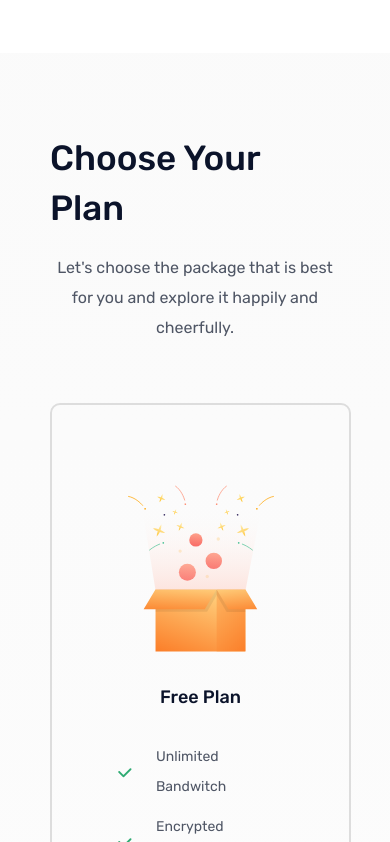
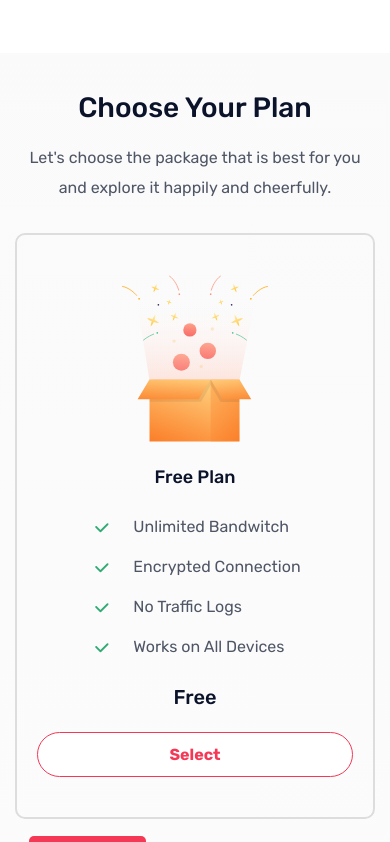
Before and after one commit to Dailton-Bastos/lasles-vpn, a React (Vite) app: page / in a window 390 px wide. Shown: the part 1862-2704 px from the top of the page. Built offline with nearby package versions, Linux system fonts and the light colour scheme; no server answers.

Commit message:
style(plans): add responsive mode

```diff
--- a/src/components/Featured/styles.ts
+++ b/src/components/Featured/styles.ts
@@ -5,4 +5,8 @@ export const Wrapper = styled.section`
   padding: 80px 50px 30px;
   overflow: hidden;
   width: 100%;
+
+  @media only screen and (max-width: 1125px) {
+    padding: 30px 15px;
+  }
 `;
--- a/src/components/Plans/Plan/index.tsx
+++ b/src/components/Plans/Plan/index.tsx
@@ -1,35 +1,16 @@
-import React from 'react';
-
+import { PlanProps } from '~/@types/plan';
 import { ReactComponent as FreeSVG } from '~/assets/plan.svg';
 
 import * as Styled from './styles';
 
-type Plan = {
-  id: number;
-  title: string;
-  value: number;
-  benefits: string[];
-};
-
-type PlanProps = {
-  selectedId?: number;
-  plan: Plan;
-  onClick: () => void;
-  recommended?: boolean;
-};
-
 export const Plan = ({
   plan,
-  selectedId,
+  selected,
   onClick,
   recommended = false,
 }: PlanProps) => {
   return (
-    <Styled.Wrapper
-      className={`${selectedId === plan.id ? 'selected' : ''} ${
-        recommended ? 'recommended' : ''
-      }`}
-    >
+    <Styled.Wrapper selected={selected} recommended={recommended}>
       <FreeSVG />
 
       <h3>{plan.title}</h3>
@@ -40,7 +21,7 @@ export const Plan = ({
         })}
       </ul>
 
-      <Styled.Bottom>
+      <Styled.Bottom selected={selected}>
         {plan.value >= 1 ? (
           <p>
             <strong>${plan.value}</strong> / mo
--- a/src/components/Plans/Plan/styles.ts
+++ b/src/components/Plans/Plan/styles.ts
@@ -1,6 +1,11 @@
-import styled from 'styled-components';
+import styled, { css } from 'styled-components';
 
-export const Wrapper = styled.div`
+type Props = {
+  selected: boolean;
+  recommended: boolean;
+};
+
+export const Wrapper = styled.div<Props>`
   align-items: center;
   border: 2px solid #ddd;
   border-radius: 10px;
@@ -10,7 +15,19 @@ export const Wrapper = styled.div`
   padding: 80px 60px 50px;
   position: relative;
 
-  &.recommended {
+  @media only screen and (max-width: 1125px) {
+    padding: 40px 20px;
+  }
+
+  ${({ selected }) =>
+    selected &&
+    css`
+    border: 2px solid var(--red-500);
+  `}
+
+  ${({ recommended }) =>
+    recommended &&
+    css`
     &::before {
         content: 'Recommended';
         background: var(--red-500);
@@ -24,7 +41,7 @@ export const Wrapper = styled.div`
         left: 12px;
         top: -15px;
       }
-  }
+  `}
 
   h3 {
     color: var(--gray-900);
@@ -32,11 +49,19 @@ export const Wrapper = styled.div`
     font-weight: 500;
     line-height: 30px;
     margin: 30px 0;
+
+    @media only screen and (max-width: 1125px) {
+      margin: 20px 0;
+    }
   }
 
   ul {
     list-style: none;
     margin-bottom: 50px;
+
+    @media only screen and (max-width: 1125px) {
+      margin-bottom: 20px;
+    }
 
     li {
       align-items: center;
@@ -44,6 +69,10 @@ export const Wrapper = styled.div`
       font-size: 1.4rem;
       gap: 20px;
       line-height: 30px;
+
+      @media only screen and (max-width: 1125px) {
+        font-size: 1.6rem;
+      }
 
       & + li {
         margin-top: 10px;
@@ -57,28 +86,26 @@ export const Wrapper = styled.div`
       }
     }
   }
-
-  &.selected {
-    border: 2px solid var(--red-500);
-
-    button {
-      background: var(--red-500);
-      box-shadow: 0 25px 50px -12px rgba(245, 56, 56, 0.35);
-      color: var(--white);
-    }
-  }
 `;
 
-export const Bottom = styled.div`
+export const Bottom = styled.div<Partial<Props>>`
   align-items: center;
   flex-direction: column;
   display: flex;
   justify-content: center;
   margin-top: auto;
 
+  @media only screen and (max-width: 1125px) {
+    width: 100%;
+  }
+
   p {
     font-size: 2.5rem;
     line-height: 30px;
+
+    @media only screen and (max-width: 1125px) {
+      font-size: 2rem;
+    }
 
     strong {
       color: var(--gray-900);
@@ -100,9 +127,21 @@ export const Bottom = styled.div`
     transition: all 0.3s;
     width: 177px;
 
+    @media only screen and (max-width: 1125px) {
+      width: 100%;
+    }
+
     &:hover {
       background-color: var(--red-500);
       color: var(--white);
     }
+
+    ${({ selected }) =>
+      selected &&
+      css`
+        background: var(--red-500);
+        box-shadow: 0 25px 50px -12px rgba(245, 56, 56, 0.35);
+        color: var(--white);
+    `}
   }
 `;
--- a/src/components/Plans/index.tsx
+++ b/src/components/Plans/index.tsx
@@ -26,7 +26,7 @@ export const Plans = () => {
               key={plan.id}
               plan={plan}
               onClick={() => setSelectedId(plan.id)}
-              selectedId={selectedId}
+              selected={selectedId === plan.id}
               recommended={plan.recommended}
             />
           ))}
--- a/src/components/Plans/styles.ts
+++ b/src/components/Plans/styles.ts
@@ -13,12 +13,21 @@ export const Content = styled.div`
   padding-bottom: 150px;
   width: 100%;
 
+  @media only screen and (max-width: 1125px) {
+    padding-bottom: 90px;
+  }
+
   h2 {
     color: var(--gray-900);
     font-size: 3.5rem;
     font-weight: 500;
     line-height: 50px;
     margin-bottom: 20px;
+
+    @media only screen and (max-width: 1125px) {
+      font-size: 2.8rem;
+      margin-bottom: 10px;
+    }
   }
 
   p {
@@ -35,6 +44,12 @@ export const Plans = styled.div<ViewProps>`
   max-width: 1090px;
   margin-top: 60px;
   width: 100%;
+
+  @media only screen and (max-width: 1125px) {
+    grid-template-columns: auto;
+    gap: 30px;
+    margin-top: 30px;
+  }
 
   ${({ inView }) =>
     inView &&
```
Also changed, not shown: src/@types/plan.d.ts (added, +13 -0 lines). Lines whose indentation alone changed are shown as unchanged.
